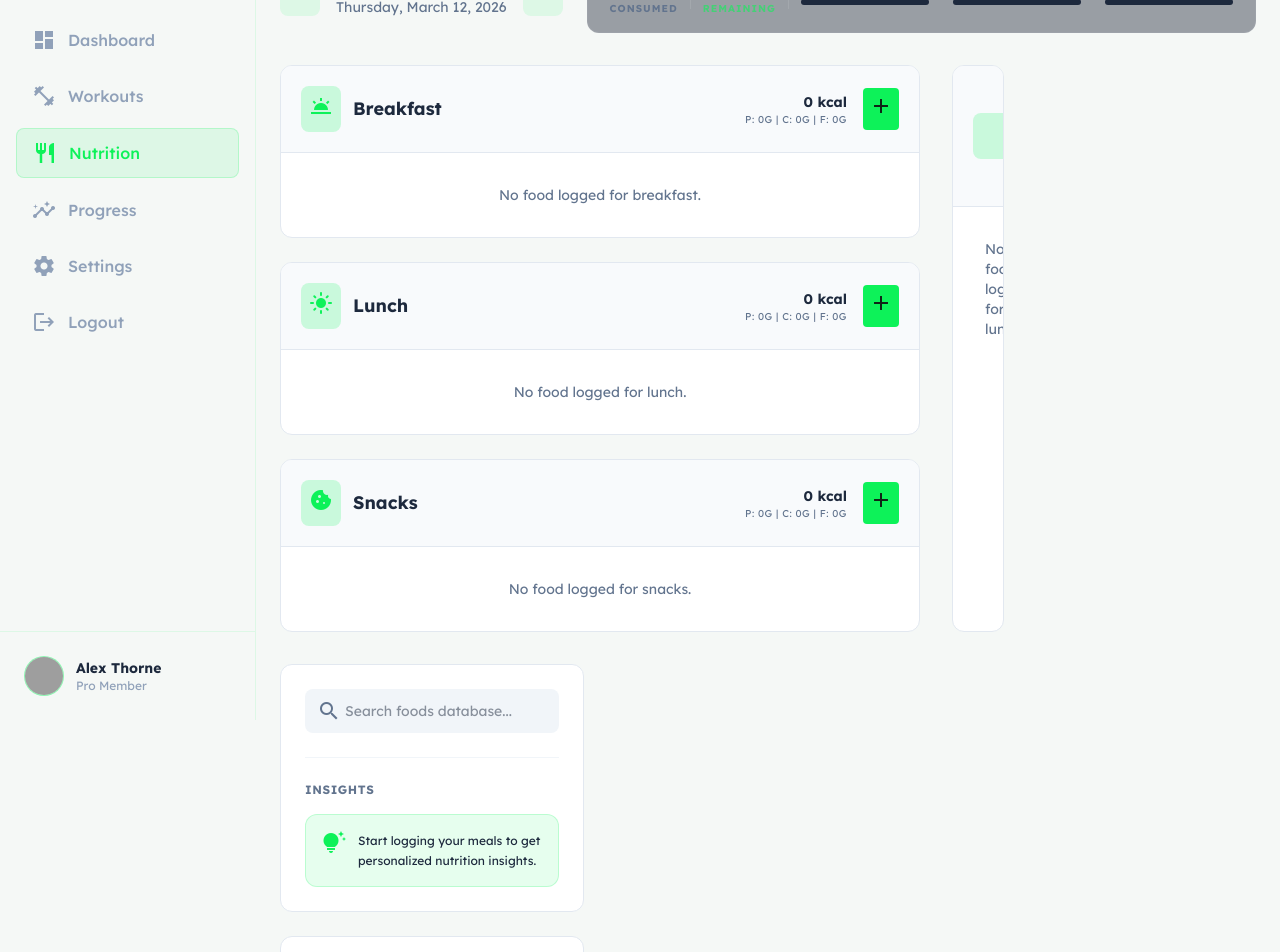
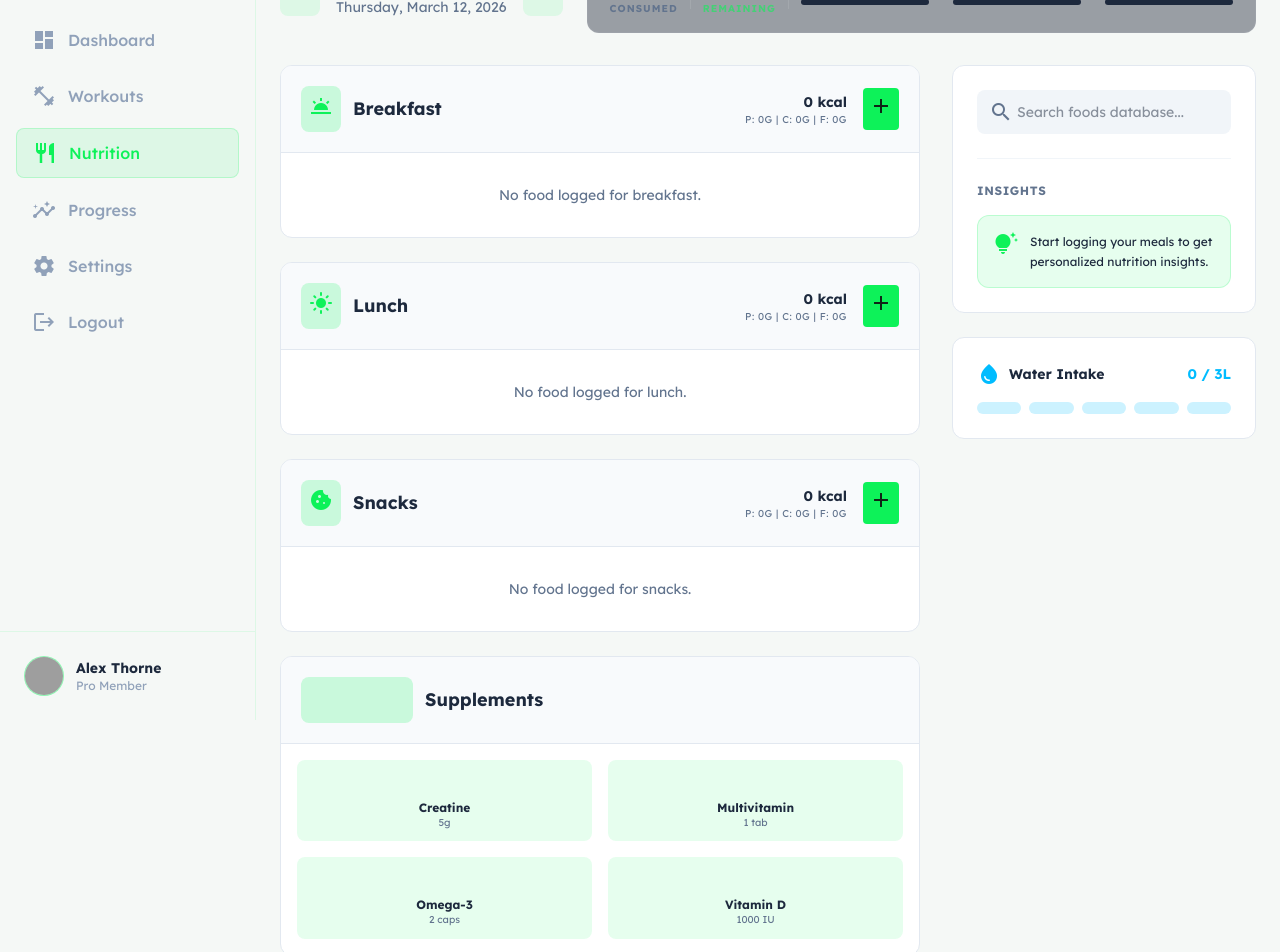
Before and after one commit to Kamiwaza1/fitnessappfrontend, a Next.js app: page /nutrition in a window 1280 px wide. Shown: the part 80-1032 px from the top of the page. Built offline with nearby package versions, Linux system fonts and the light colour scheme; grey boxes are pictures that could not be loaded.

Commit message:
CI/CD test

```diff
--- a/src/app/nutrition/page.jsx
+++ b/src/app/nutrition/page.jsx
@@ -142,32 +142,39 @@ export default function NutritionDiary() {
                                 </div>
                             </div>
                         </section>
-                    </div>
-                    {/* Supplement Section */}
-                        <section className="bg-white dark:bg-slate-900/50 rounded-xl border border-slate-200 dark:border-white/5 overflow-hidden">
-                            <div className="p-5 flex items-center justify-between border-b border-slate-200 dark:border-white/5 bg-slate-50 dark:bg-white/5">
-                                <div className="flex items-center gap-3">
-                                    <div className="p-2 bg-primary/20 text-primary rounded-lg">
-                                        <span className="material-icons text-sm">pill</span>
-                                    </div>
-                                    <h2 className="text-lg font-bold">Supplement</h2>
+                        {/* Supplement Section below Snacks, 2x2 grid */}
+                        <section className="bg-white dark:bg-slate-900/50 rounded-xl border border-slate-200 dark:border-white/5 overflow-hidden mt-4">
+                            <div className="p-5 flex items-center gap-3 border-b border-slate-200 dark:border-white/5 bg-slate-50 dark:bg-white/5">
+                                <div className="p-2 bg-primary/20 text-primary rounded-lg">
+                                    <span className="material-icons text-sm">pill</span>
                                 </div>
-                                <div className="flex items-center gap-4">
-                                    <div className="text-right">
-                                        <div className="text-sm font-bold">0 kcal</div>
-                                        <div className="text-[10px] text-slate-500 uppercase tracking-wider">P: 0g | C: 0g | F: 0g</div>
-                                    </div>
-                                    <button className="p-1.5 bg-primary text-background-dark rounded hover:scale-105 transition-transform">
-                                        <span className="material-icons text-base leading-none">add</span>
-                                    </button>
+                                <h2 className="text-lg font-bold">Supplements</h2>
+                            </div>
+                            <div className="p-4 grid grid-cols-2 gap-4">
+                                {/* Example supplement cards, replace with dynamic data as needed */}
+                                <div className="bg-primary/10 rounded-lg p-3 flex flex-col items-center text-xs">
+                                    <span className="material-icons text-primary text-base mb-1">pill</span>
+                                    <span className="font-bold">Creatine</span>
+                                    <span className="text-[10px] text-slate-500">5g</span>
                                 </div>
-                            </div>
-                            <div className="divide-y divide-slate-100 dark:divide-white/5">
-                                <div className="p-8 text-center text-slate-500 text-sm">
-                                    No food logged for lunch.
+                                <div className="bg-primary/10 rounded-lg p-3 flex flex-col items-center text-xs">
+                                    <span className="material-icons text-primary text-base mb-1">pill</span>
+                                    <span className="font-bold">Multivitamin</span>
+                                    <span className="text-[10px] text-slate-500">1 tab</span>
+                                </div>
+                                <div className="bg-primary/10 rounded-lg p-3 flex flex-col items-center text-xs">
+                                    <span className="material-icons text-primary text-base mb-1">pill</span>
+                                    <span className="font-bold">Omega-3</span>
+                                    <span className="text-[10px] text-slate-500">2 caps</span>
+                                </div>
+                                <div className="bg-primary/10 rounded-lg p-3 flex flex-col items-center text-xs">
+                                    <span className="material-icons text-primary text-base mb-1">pill</span>
+                                    <span className="font-bold">Vitamin D</span>
+                                    <span className="text-[10px] text-slate-500">1000 IU</span>
                                 </div>
                             </div>
                         </section>
+                    </div>
                     {/* Right: Sidebar */}
                     <div className="col-span-12 lg:col-span-4 space-y-6">
                         {/* Quick Add / Search */}
```
